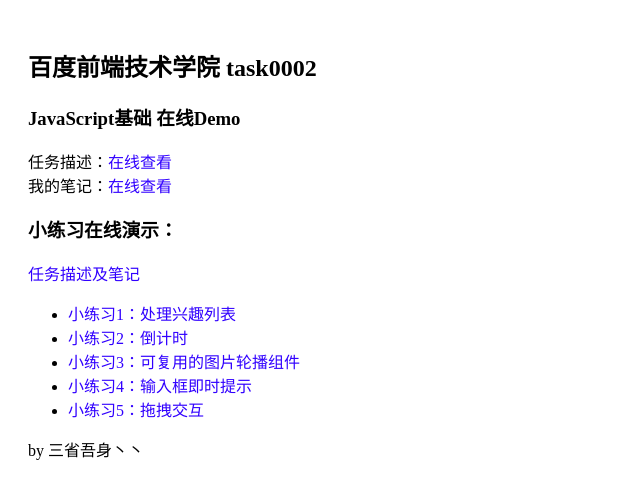
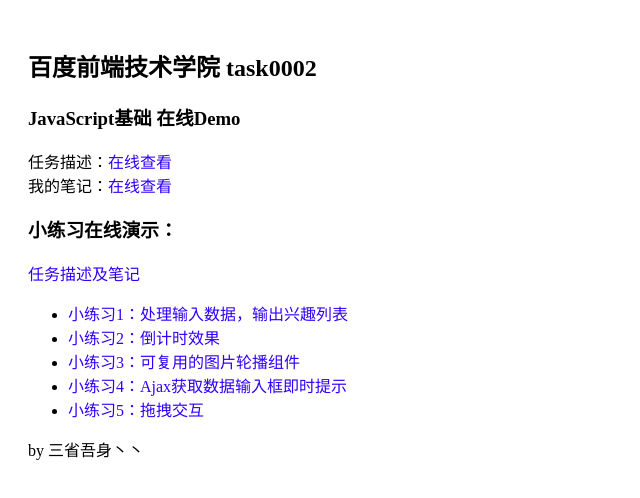
Before and after one commit to guowenfh/IFE, a plain HTML site: page task0002/index.html in a window 1280 px wide. Shown: the whole page, without its empty margins (0-640 px from the left). Drawn offline with Linux system fonts and the light colour scheme.

Commit message:
修改小练习描述

```diff
--- a/task0002/index.html
+++ b/task0002/index.html
@@ -38,16 +38,16 @@
         <p><a href="http://guowenfh.github.io/2015/12/24/task0002-Exercises/">任务描述及笔记</a></p>
         <ul>
             <li>
-                <a href="task0002_1.html">小练习1：处理兴趣列表</a>
+                <a href="task0002_1.html">小练习1：处理输入数据，输出兴趣列表</a>
             </li>
             <li>
-                <a href="task0002_2.html">小练习2：倒计时</a>
+                <a href="task0002_2.html">小练习2：倒计时效果</a>
             </li>
             <li>
                 <a href="task0002_3.html">小练习3：可复用的图片轮播组件</a>
             </li>
             <li>
-                <a href="task0002_4.html">小练习4：输入框即时提示</a>
+                <a href="task0002_4.html">小练习4：Ajax获取数据输入框即时提示</a>
             </li>
             <li>
                 <a href="task0002_5.html">小练习5：拖拽交互</a>
```
